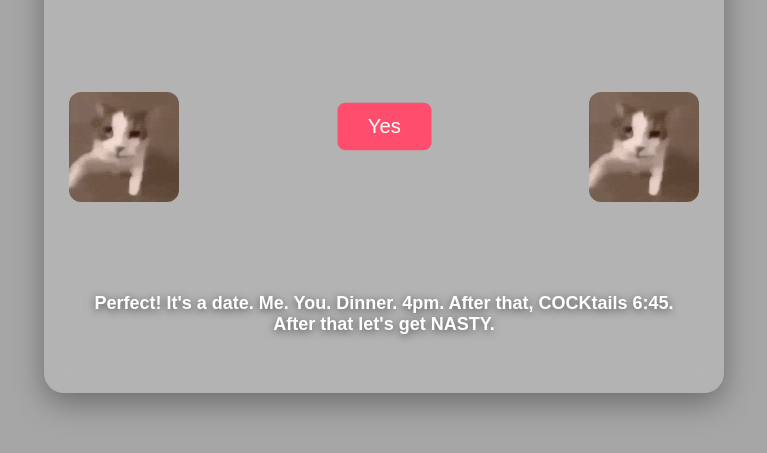
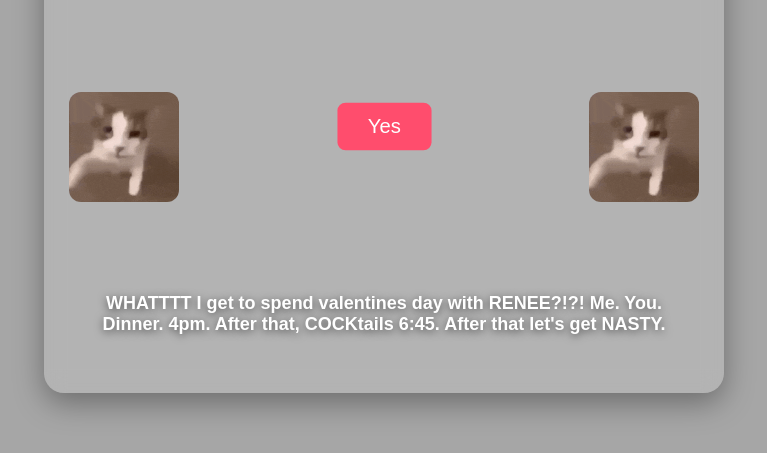
Before and after one commit to williamchan796-wq/be-my-valentine, a plain HTML site: page index.html in a window 1280 px wide. Both pictures are taken after a click on the button "Yes". Shown: the part 253-706 px from the top of the page, without its empty margins (256-1023 px from the left). Drawn offline with Linux system fonts and the light colour scheme.

Commit message:
Update index.html

```diff
--- a/index.html
+++ b/index.html
@@ -206,7 +206,7 @@
 
       if (yesClicks === 1) {
         response.innerHTML =
-          "Perfect! It's a date. Me. You. Dinner. 4pm. After that, COCKtails 6:45. After that let's get NASTY.";
+          "WHATTTT I get to spend valentines day with RENEE?!?! Me. You. Dinner. 4pm. After that, COCKtails 6:45. After that let's get NASTY.";
 
         noBtn.style.display = "none";
         yesBtn.classList.add("pulse");
```
